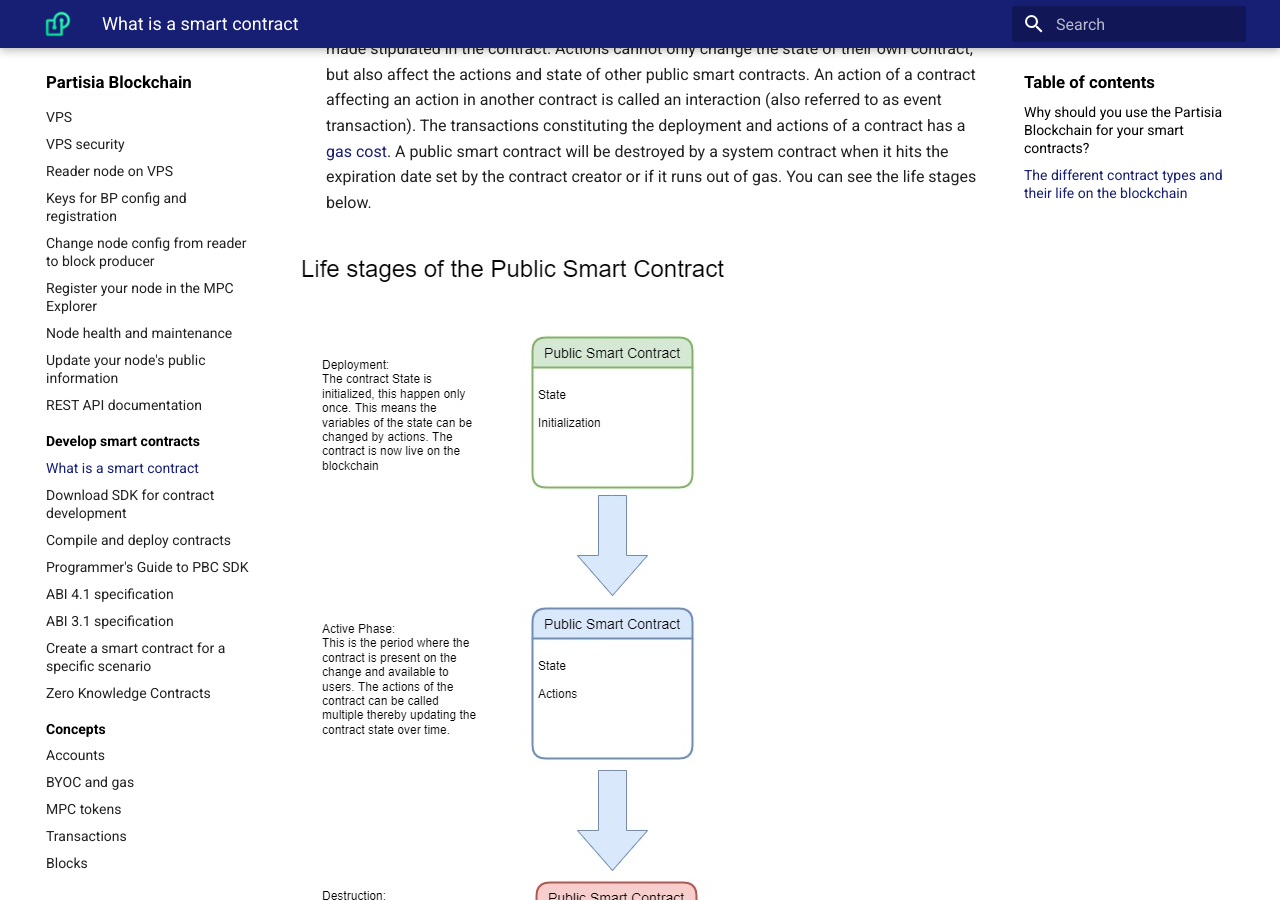
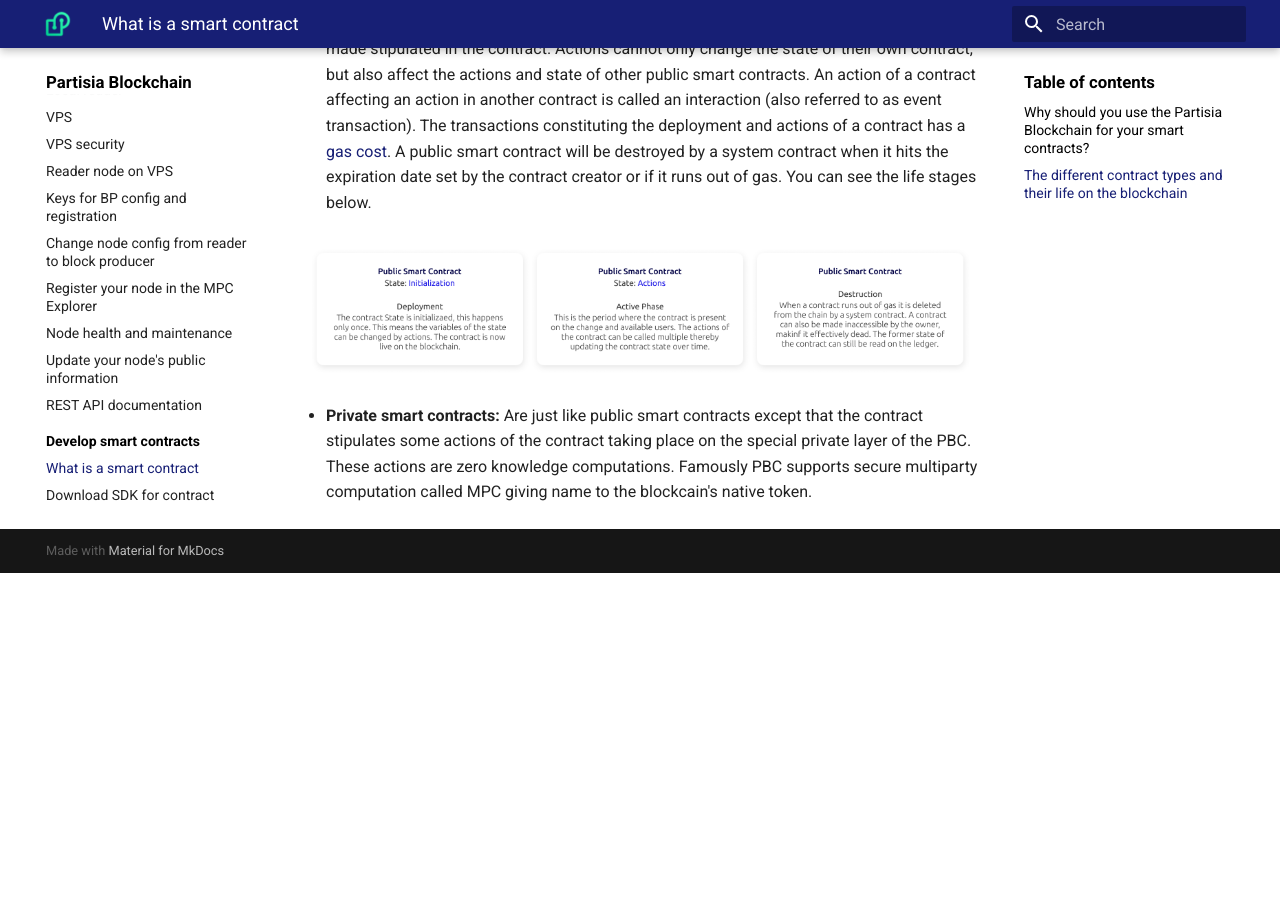
Before and after one commit to 0xSero/partisia-docs, an MkDocs documentation site: the page built from docs/contract-development.md, in a window 1280 px wide and 900 px high, scrolled down 1109 px. Built offline with MkDocs 1.6.1 and Material for MkDocs 9.7.7, drawn with Linux system fonts in a browser that asks for light colours; a script that is not in the unit is left out; after the commit the page ends 1682 px from its top, so only the background shows below that.

Commit message:
contract lifecycle

```diff
--- a/docs/contract-development.md
+++ b/docs/contract-development.md
@@ -14,6 +14,6 @@
 
 - **Public smart contracts:**  Public smart contracts are written in the PBC contract language which is based on Rust. A contract has a state which include the variables subject to change. When a user deploys a contract it is sent as a WASM file to a system contract which check the content for type and format validity. Then the public contract is initialized. It is now deployed on the chain and the state of the contract can be changed by the available actions made stipulated in the contract. Actions cannot only change the state of their own contract, but also affect the actions and state of other public smart contracts. An action of a contract affecting an action in another contract is called an interaction (also referred to as event transaction). The transactions constituting the deployment and actions of a contract has a [gas cost](byoc.md). A public smart contract will be destroyed by a system contract when it hits the expiration date set by the contract creator or if it runs out of gas. You can see the life stages below.
 
-![contract_life_stages](deployment2.jpg)
+![contract_life_stages](deployment2.png)
 
 - **Private smart contracts:** Are just like public smart contracts except that the contract stipulates some actions of the contract taking place on the special private layer of the PBC. These actions are zero knowledge computations. Famously PBC supports secure multiparty computation called MPC giving name to the blockcain's native token.
```
Also changed, not shown: docs/deployment2.jpg (deleted), docs/deployment2.png (added).
